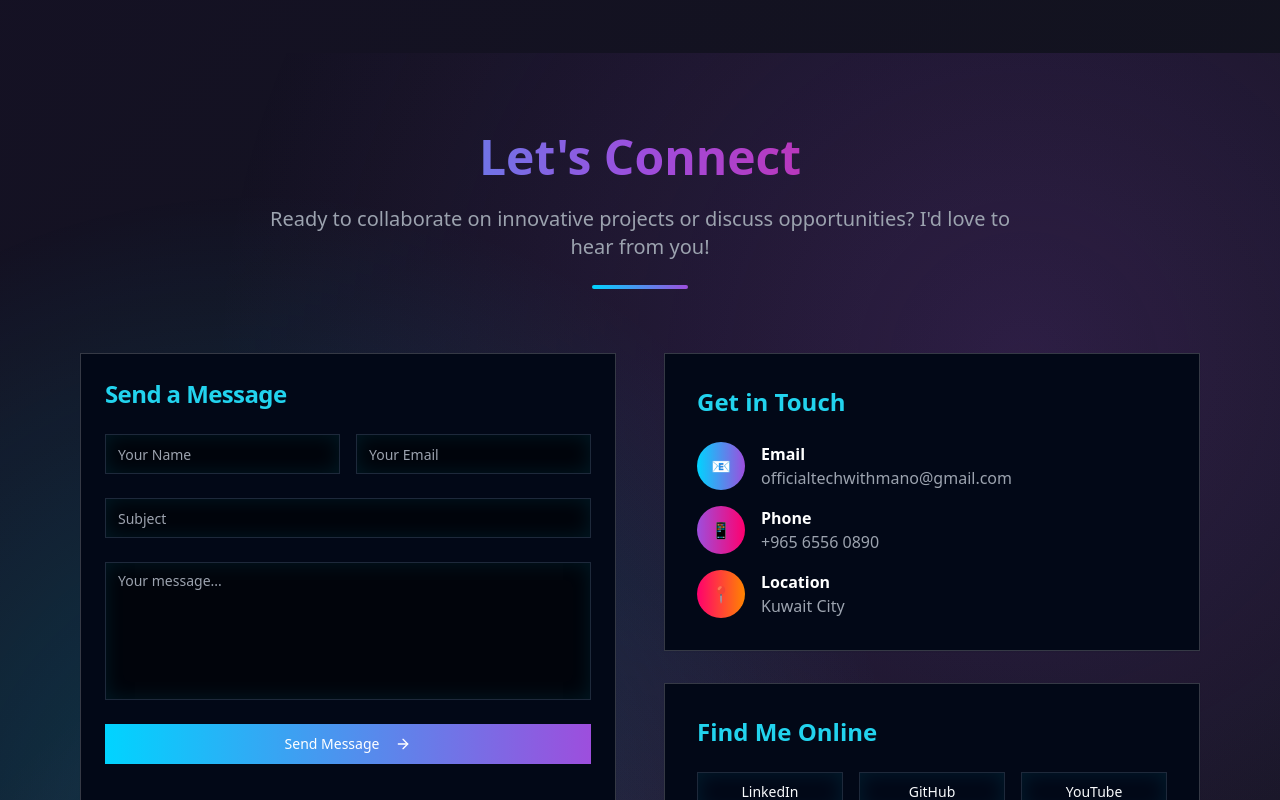
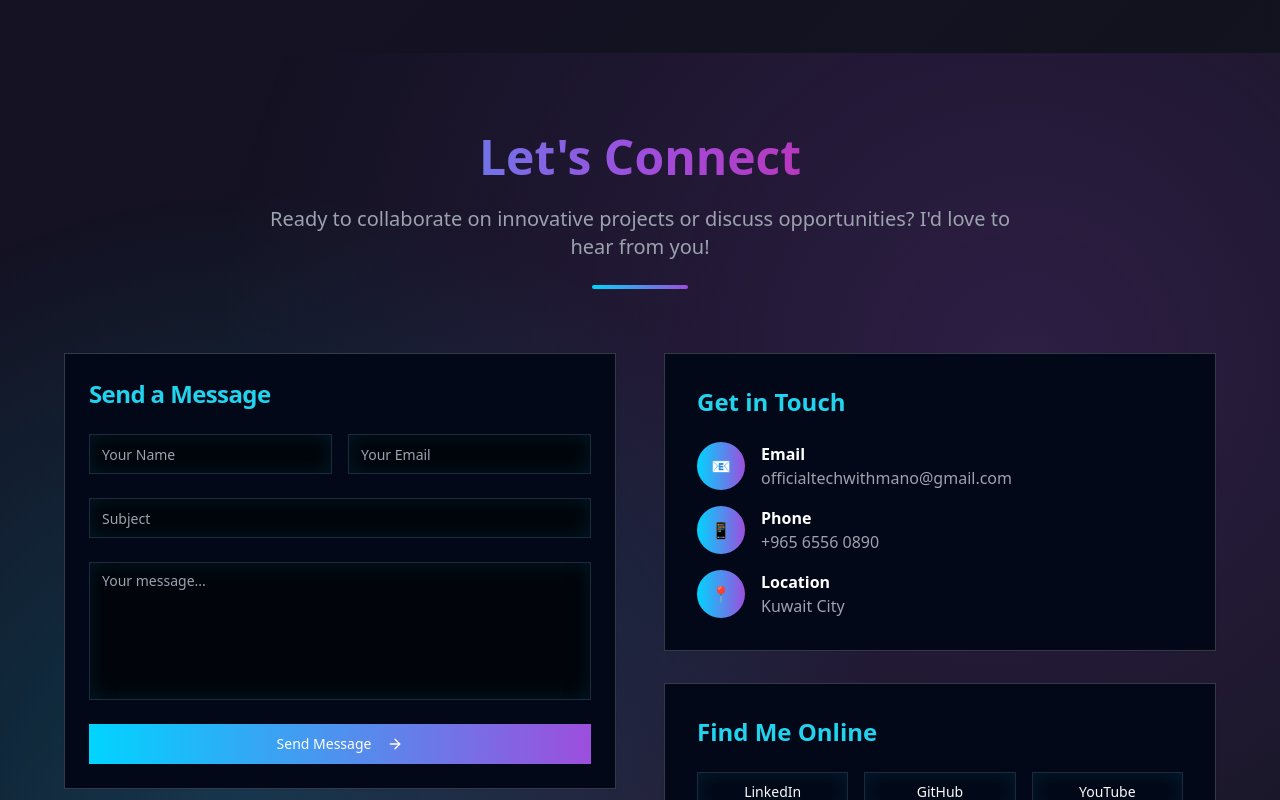
Before and after one commit to techwithmano/Abdulrahman.H, a React (Vite) app: page / in a window 1280 px wide. Shown: the part 8400-9200 px from the top of the page. Built offline with nearby package versions, Linux system fonts and the light colour scheme.

Commit message:
Update Contact.tsx

```diff
--- a/src/components/Contact.tsx
+++ b/src/components/Contact.tsx
@@ -55,17 +55,18 @@ const Contact = () => {
 
   return (
     <section id="contact-section" className="section-padding bg-neural-mesh">
-      <div className="container mx-auto">
+      <div className="container mx-auto px-4">
         <div className="text-center mb-16">
-          <h2 className="text-5xl font-bold mb-6 text-gradient">Let's Connect</h2>
-          <p className="text-xl text-gray-400 max-w-3xl mx-auto">
+          <h2 className="text-4xl md:text-5xl font-bold mb-6 text-gradient">Let's Connect</h2>
+          <p className="text-lg md:text-xl text-gray-400 max-w-3xl mx-auto">
             Ready to collaborate on innovative projects or discuss opportunities? I'd love to hear from you!
           </p>
           <div className="w-24 h-1 bg-gradient-to-r from-cyber-blue to-neon-purple mx-auto rounded-full mt-6"></div>
         </div>
 
-        <div className="grid lg:grid-cols-2 gap-12">
-          {/* Contact Form */}
+        <div className="flex flex-col lg:flex-row gap-12">
+          {/* Left Side: Contact Form */}
+          <div className="flex-1">
             <Card className="glass-morph hover-lift">
               <CardHeader className="text-center lg:text-left">
                 <CardTitle className="text-2xl text-cyan-400">Send a Message</CardTitle>
@@ -73,7 +74,6 @@ const Contact = () => {
               <CardContent className="text-left">
                 <form onSubmit={handleSubmit} className="space-y-6">
                   <div className="grid md:grid-cols-2 gap-4">
-                  <div>
                     <Input
                       name="name"
                       placeholder="Your Name"
@@ -82,8 +82,6 @@ const Contact = () => {
                       className="cyber-border bg-black/50 text-white placeholder:text-gray-400"
                       required
                     />
-                  </div>
-                  <div>
                     <Input
                       name="email"
                       type="email"
@@ -94,9 +92,6 @@ const Contact = () => {
                       required
                     />
                   </div>
-                </div>
-
-                <div>
                   <Input
                     name="subject"
                     placeholder="Subject"
@@ -105,9 +100,6 @@ const Contact = () => {
                     className="cyber-border bg-black/50 text-white placeholder:text-gray-400"
                     required
                   />
-                </div>
-
-                <div>
                   <Textarea
                     name="message"
                     placeholder="Your message..."
@@ -117,8 +109,6 @@ const Contact = () => {
                     className="cyber-border bg-black/50 text-white placeholder:text-gray-400 resize-none"
                     required
                   />
-                </div>
-
                   <Button
                     type="submit"
                     className="w-full bg-gradient-to-r from-cyber-blue to-neon-purple hover:from-neon-purple hover:to-plasma-pink text-white"
@@ -129,50 +119,40 @@ const Contact = () => {
                 </form>
               </CardContent>
             </Card>
+          </div>
 
-          {/* Contact Info & Actions */}
-          <div className="space-y-8 text-left">
+          {/* Right Side: Info + Links */}
+          <div className="flex-1 space-y-8">
+            {/* Get in Touch */}
             <Card className="glass-morph hover-lift">
-              <CardContent className="p-8 text-left">
+              <CardContent className="p-6 md:p-8 text-left">
                 <h3 className="text-2xl font-bold text-cyan-400 mb-6 text-center lg:text-left">Get in Touch</h3>
                 <div className="space-y-4">
-                  <div className="flex items-start space-x-4">
+                  {[
+                    { icon: '📧', title: 'Email', value: 'officialtechwithmano@gmail.com' },
+                    { icon: '📱', title: 'Phone', value: '+965 6556 0890' },
+                    { icon: '📍', title: 'Location', value: 'Kuwait City' }
+                  ].map(({ icon, title, value }) => (
+                    <div key={title} className="flex items-start space-x-4">
                       <div className="w-12 h-12 rounded-full bg-gradient-to-r from-cyber-blue to-neon-purple flex items-center justify-center">
-                      📧
+                        {icon}
                       </div>
                       <div>
-                      <p className="text-white font-semibold">Email</p>
-                      <p className="text-gray-400">officialtechwithmano@gmail.com</p>
+                        <p className="text-white font-semibold">{title}</p>
+                        <p className="text-gray-400">{value}</p>
                       </div>
                     </div>
-                  <div className="flex items-start space-x-4">
-                    <div className="w-12 h-12 rounded-full bg-gradient-to-r from-neon-purple to-plasma-pink flex items-center justify-center">
-                      📱
-                    </div>
-                    <div>
-                      <p className="text-white font-semibold">Phone</p>
-                      <p className="text-gray-400">+965 6556 0890</p>
-                    </div>
-                  </div>
-                  <div className="flex items-start space-x-4">
-                    <div className="w-12 h-12 rounded-full bg-gradient-to-r from-plasma-pink to-neural-orange flex items-center justify-center">
-                      📍
-                    </div>
-                    <div>
-                      <p className="text-white font-semibold">Location</p>
-                      <p className="text-gray-400">Kuwait City</p>
-                    </div>
-                  </div>
+                  ))}
                 </div>
               </CardContent>
             </Card>
 
             {/* Social Links */}
             <Card className="glass-morph hover-lift">
-              <CardContent className="p-8 text-left">
+              <CardContent className="p-6 md:p-8 text-left">
                 <h3 className="text-2xl font-bold text-cyan-400 mb-6 text-center lg:text-left">Find Me Online</h3>
                 <div className="grid grid-cols-2 sm:grid-cols-3 gap-4">
-                  {socialLinks.map((link) => (
+                  {socialLinks.map(link => (
                     <Button
                       key={link.name}
                       variant="outline"
@@ -194,9 +174,9 @@ const Contact = () => {
               </CardContent>
             </Card>
 
-            {/* Quick Actions */}
+            {/* Collaboration */}
             <Card className="glass-morph hover-lift">
-              <CardContent className="p-8 text-left">
+              <CardContent className="p-6 md:p-8 text-left">
                 <h3 className="text-2xl font-bold text-cyan-400 mb-6 text-center lg:text-left">Collaboration Opportunities</h3>
                 <div className="space-y-4">
                   {quickActions.map((action) => (
@@ -219,7 +199,7 @@ const Contact = () => {
               </CardContent>
             </Card>
 
-            {/* Download CV */}
+            {/* CV Download */}
             <Button
               size="lg"
               className="w-full bg-gradient-to-r from-neural-orange to-plasma-pink hover:from-plasma-pink hover:to-cyber-blue text-white py-4"
```
Lines whose indentation alone changed are shown as unchanged.
